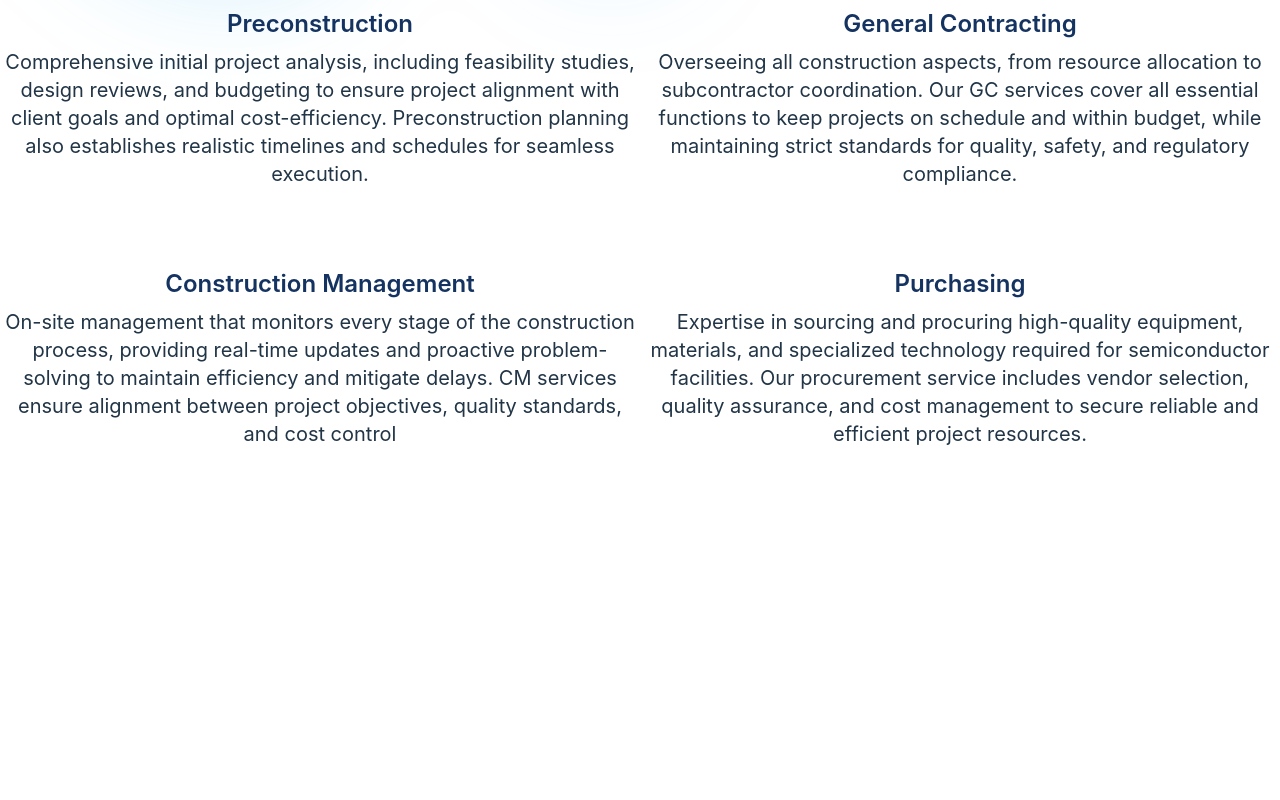
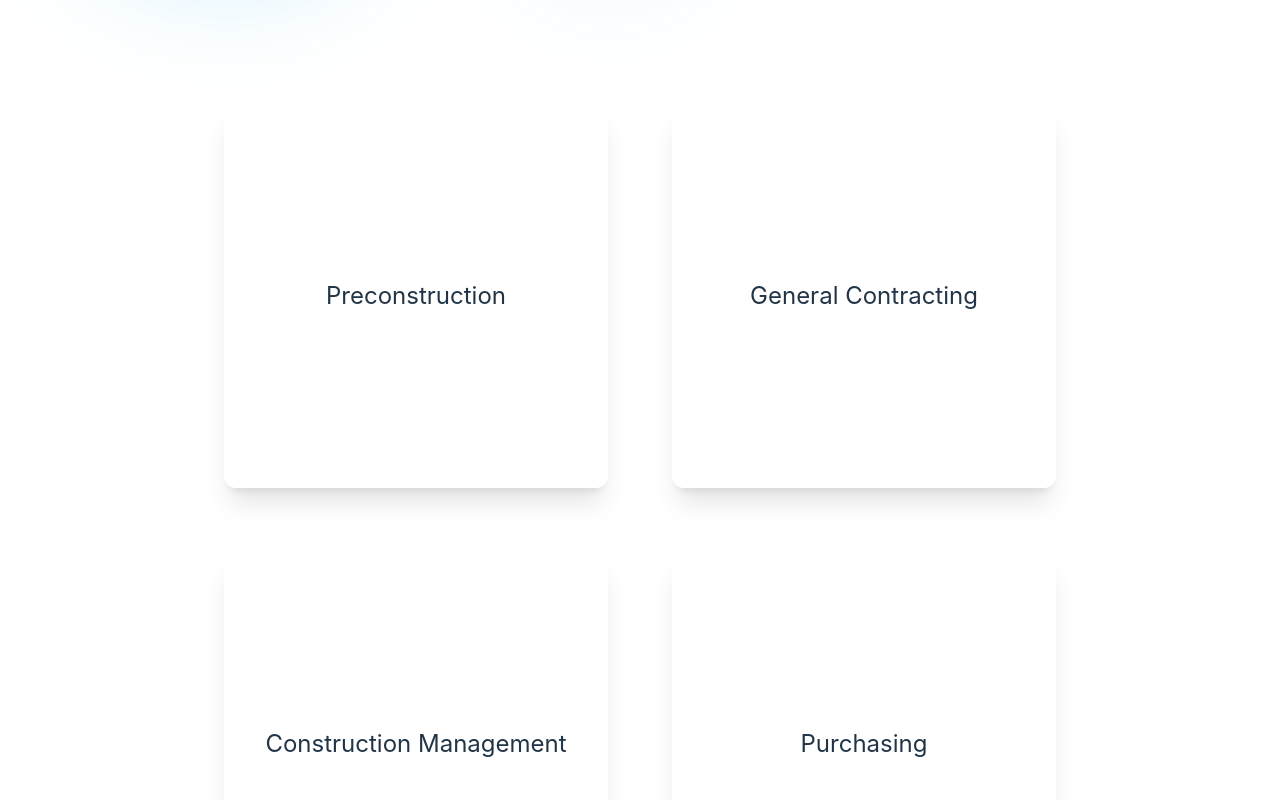
Before and after one commit to rogseo/JandI, a React (Vite) app: page /service in a window 1280 px wide. Shown: the part 400-1200 px from the top of the page. Before the commit the page ends 888 px from the top, so only its background shows below. Built offline with nearby package versions, Linux system fonts and the light colour scheme.

Commit message:
add flipcard to service page

```diff
--- /dev/null
+++ b/src/components/FlipCard.jsx
@@ -0,0 +1,86 @@
+import React from "react";
+
+
+const services = [
+    {
+        step: "01",
+        name: "Preconstruction",
+        imageUrl:
+            "https://images.unsplash.com/photo-1632733711679-529326f6db12?q=80&w=2940&auto=format&fit=crop&ixlib=rb-4.0.3&ixid=M3wxMjA3fDB8MHxwaG90by1wYWdlfHx8fGVufDB8fHx8fA%3D%3D",
+        description:
+            "Comprehensive initial project analysis, including feasibility studies, design reviews, and budgeting to ensure project alignment with client goals and optimal cost-efficiency. Preconstruction planning also establishes realistic timelines and schedules for seamless execution.",
+    },
+    {
+        step: "02",
+        name: "General Contracting",
+        imageUrl:
+            "https://images.unsplash.com/photo-1687462970787-61d953508926?q=80&w=3087&auto=format&fit=crop&ixlib=rb-4.0.3&ixid=M3wxMjA3fDB8MHxwaG90by1wYWdlfHx8fGVufDB8fHx8fA%3D%3D",
+        description:
+            " Overseeing all construction aspects, from resource allocation to subcontractor coordination. Our GC services cover all essential functions to keep projects on schedule and within budget, while maintaining strict standards for quality, safety, and regulatory compliance.",
+    },
+    {
+        step: "03",
+        name: "Construction Management",
+        imageUrl:
+            "https://images.unsplash.com/photo-1635437536607-b8572f443763?q=80&w=2940&auto=format&fit=crop&ixlib=rb-4.0.3&ixid=M3wxMjA3fDB8MHxwaG90by1wYWdlfHx8fGVufDB8fHx8fA%3D%3D",
+        description:
+            " Oil changes, tire rotations, and more to enhance performance and prevent future issues.",
+    },
+    {
+        step: "04",
+        name: "Purchasing",
+        imageUrl:
+            "https://images.unsplash.com/photo-1635437536607-b8572f443763?q=80&w=2940&auto=format&fit=crop&ixlib=rb-4.0.3&ixid=M3wxMjA3fDB8MHxwaG90by1wYWdlfHx8fGVufDB8fHx8fA%3D%3D",
+        description:
+            " Oil changes, tire rotations, and more to enhance performance and prevent future issues.",
+    },
+];
+
+
+function FlipCard() {
+    return (
+        <section className="py-16 mx-auto sm:py-20">
+            <div className="mx-auto flex justify-center object-center  px-4 py-16  sm:py-24 lg:max-w-7xl ">
+                <div className="flex justify-center object-center flex-col gap-12 sm:gap-16">
+                    <div className=" mx-auto grid gap-12 space-y-10 md:space-y-0 sm:gap-16 lg:grid-cols-2">
+                        {services.map((service) => (
+                            <div
+                                key={service.name}
+                                className="group  h-96 w-96  [perspective:1000px]"
+                            >
+                                <div className="relative h-full w-full rounded-xl shadow-xl transition-all duration-500 [transform-style:preserve-3d] group-hover:[transform:rotateY(180deg)]">
+                                    {/* Front face with image */}
+                                    <div className="absolute  inset-0 h-full w-full rounded-xl [backface-visibility:hidden]">
+                                        <div className="flex min-h-full flex-col items-center justify-center">
+                                            <p className=" md:my-6 text-2xl">{service.name}</p>
+                                        </div>
+
+                                    </div>
+                                    {/* Back face with text */}
+                                    <div className="absolute inset-0 h-full w-full rounded-xl bg-black/80 px-12 text-center text-slate-200 [transform:rotateY(180deg)] [backface-visibility:hidden]">
+                                        <div className="flex min-h-full flex-col items-center justify-center">
+                                            <h2 className="text-2xl font-bold mb-4">
+                                                {service.name}
+                                            </h2>
+                                            <p className="text-lg text-pretty text-center mb-4 ">
+                                                {service.description}
+                                            </p>
+                                            {/* <a href="tel:555-555-5555" className="inline-flex">
+                                                <button className="my-2 bg-yellow-800 hover:bg-yellow-700 text-white font-bold py-2 px-4 w-auto rounded-full inline-flex items-center">
+                                                    <span>Schedule Service</span>
+
+                                                </button>
+                                            </a> */}
+                                        </div>
+                                    </div>
+                                </div>
+                            </div>
+                        ))}
+                    </div>
+                </div>
+            </div>
+        </section>
+
+    );
+}
+export default FlipCard;
--- a/src/pages/Service.jsx
+++ b/src/pages/Service.jsx
@@ -1,6 +1,8 @@
 // src/pages/Service.jsx
 import pic from "../img/3.png"
 import logo from "../img/logo.png"
+import FlipCard from "../components/FlipCard";
+
 function Service() {
     return (
         <div className="relative isolate pt-14  ">
@@ -17,6 +19,7 @@ function Service() {
                 />
             </div>
             {/* Our Unique Advantage */}
+
             <div>
 
                 <div className="mx-auto max-w-2xl pt-50 lg:pt-56 ">
@@ -26,6 +29,8 @@ function Service() {
                         </h1>
                     </div>
                 </div>
+                <FlipCard/>
+
                 <article className='flex flex-col pt-10'>
 
                     <div className='flex flex-col lg:flex-row py-10'>
```
Also changed, not shown: 5 other files (tests, documents, lock files or other folders).
